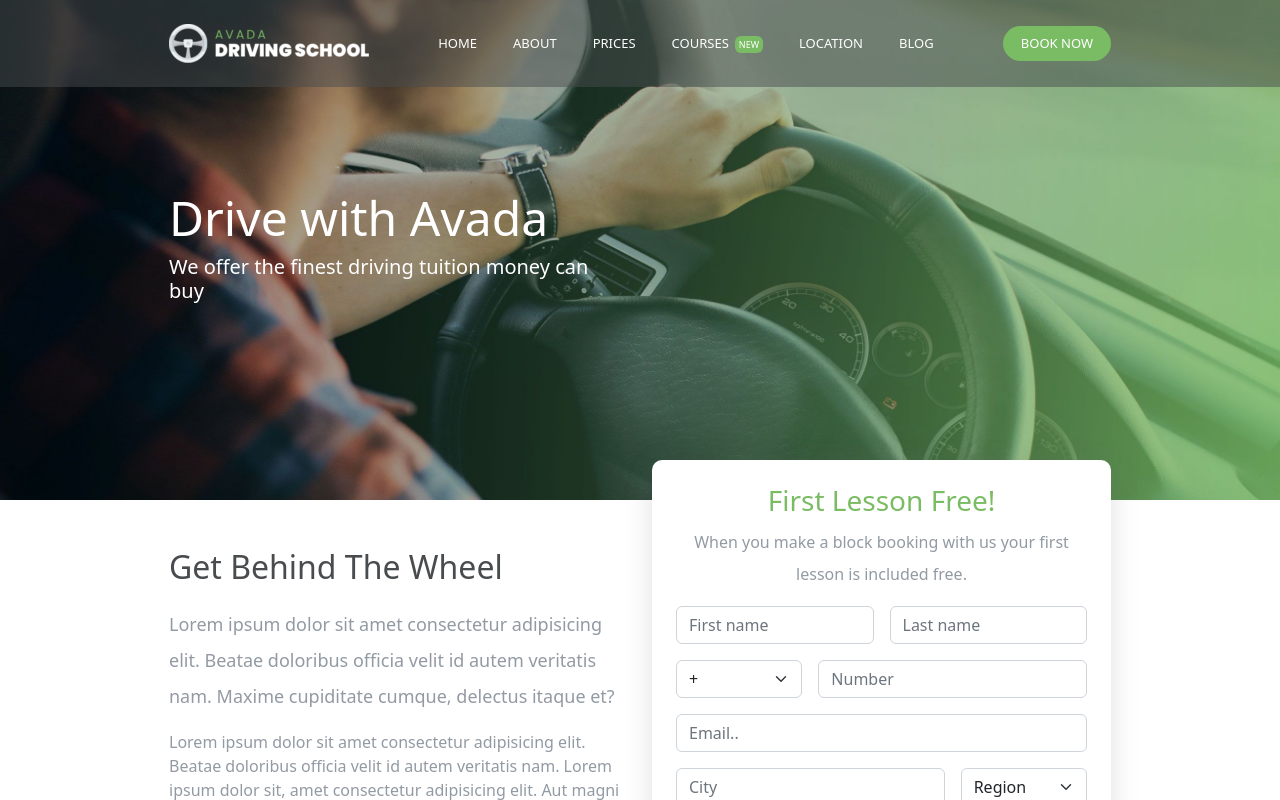
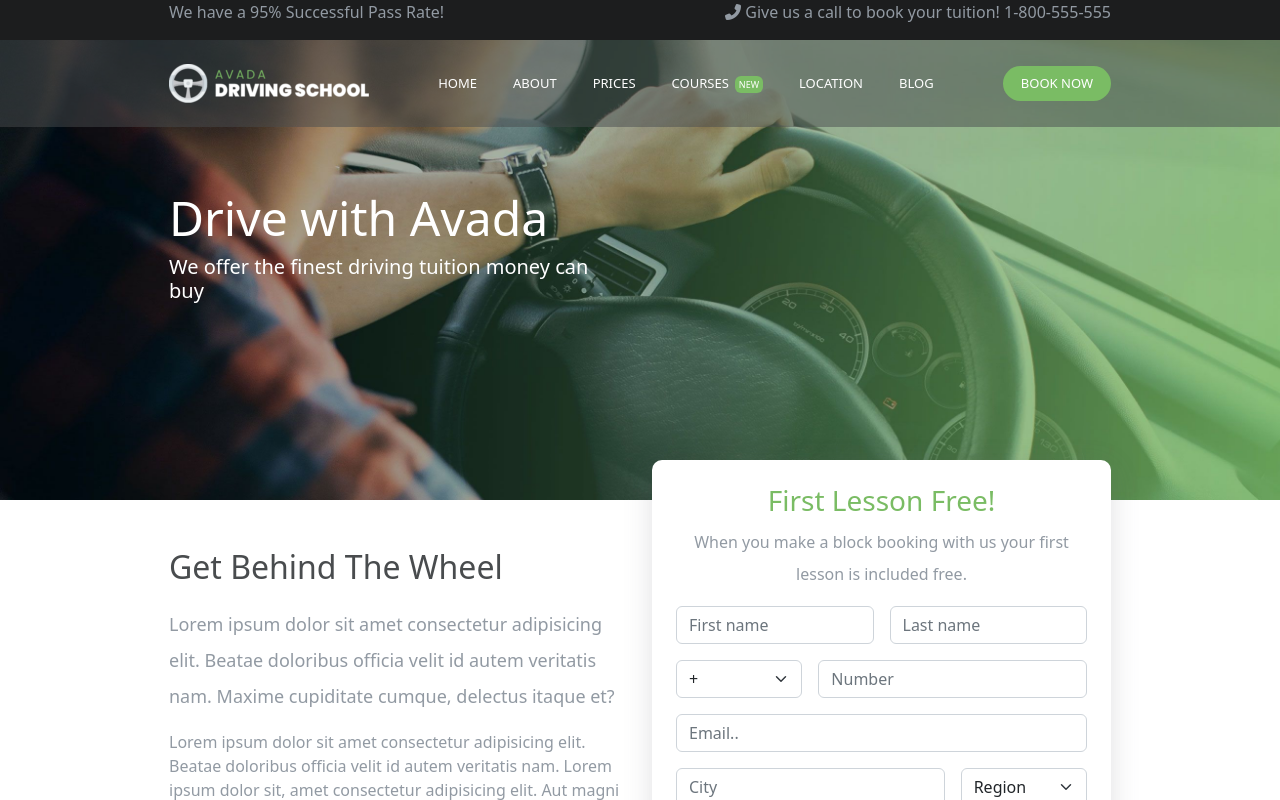
Before and after one commit to anto-iorfida/proj-html-vuejs, a Vue app: page / in a window 1280 px wide. Shown: the top 800 px of the page. Built offline with nearby package versions, Linux system fonts and the light colour scheme.

Commit message:
feat add infoads in header

```diff
--- a/src/components/AppHeader.vue
+++ b/src/components/AppHeader.vue
@@ -42,6 +42,16 @@ export default {
 
 <template>
     <header>
+        <div class="row  ads">
+            <div class="row container custom-container ">
+                <div class="col">
+                    <p>We have a 95% Successful Pass Rate!</p>
+                </div>
+                <div class="col text-end">
+                    <p><i class="fa-solid fa-phone-flip"></i> Give us a call to book your tuition! 1-800-555-555 </p>
+                </div>
+            </div>
+        </div>
         <nav class="container custom-container d-flex justify-content-between align-items-center p-4">
 
             <div class="img-header">
@@ -59,11 +69,17 @@ export default {
 
 <style lang="scss" scoped>
 @use '../style/variables' as*;
-header{
+
+p {
+    color: $grey-primar;
+}
+
+header {
     background-color: rgba(73, 76, 78, 0.5);
     width: 100%;
     position: fixed;
     z-index: 20;
+
     ul li:nth-child(4)::after {
         content: "New";
         background-color: $green-primar;
@@ -71,6 +87,11 @@ header{
         margin-left: 6px;
         padding: 2px 4px;
         border-radius: 6px;
-}
+    }
+
+    .ads {
+        background-color: #1c1d1e;
+
+    }
 }
 </style>
```
Also changed, not shown: src/components/AppInfoFooter.vue (+8 -4 lines).
